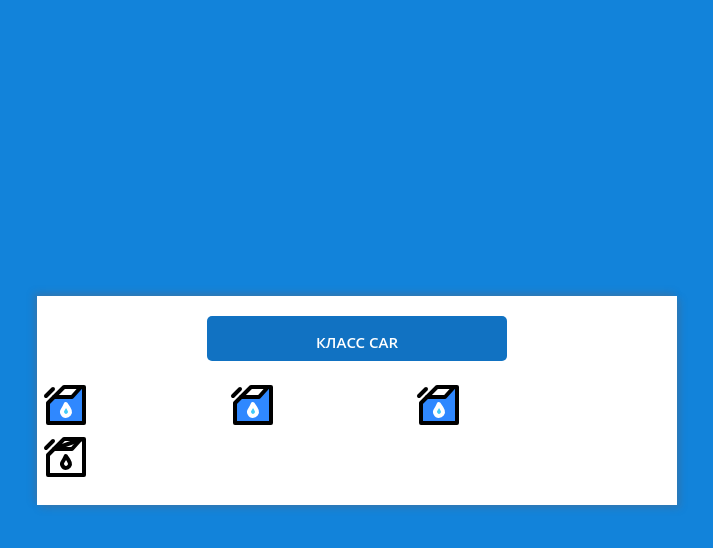
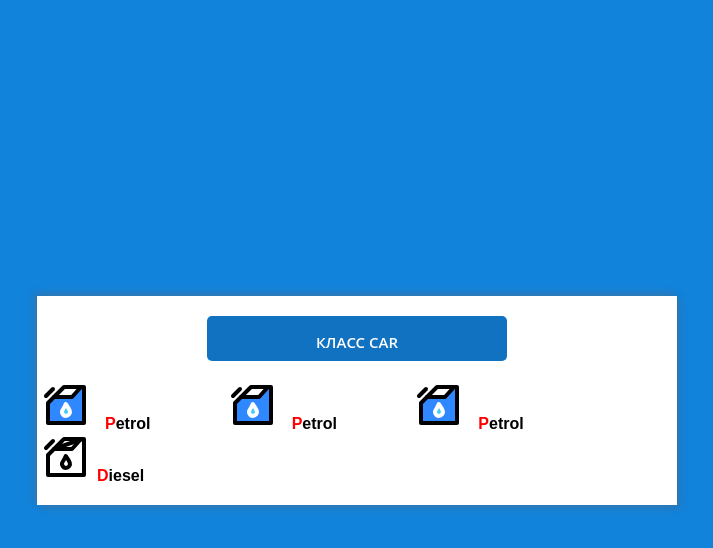
Before and after one commit to max-saraev-web/methed__gas-station, a website built with webpack: page src/index.html in a window 1280 px wide. Both pictures are taken after a click on the button "КЛАСС STATION". Shown: the whole page, without its empty margins (283-996 px from the left). Built offline with nearby package versions, Linux system fonts and the light colour scheme.

Commit message:
add: стили и названия станций

```diff
--- a/src/scripts/modules/renderStation.js
+++ b/src/scripts/modules/renderStation.js
@@ -33,6 +33,11 @@ export class RenderStation {
       const itemColumn = document.createElement('li');
       itemColumn.classList.add(column.type);
 
+      const columnName = document.createElement('p');
+      columnName.classList.add('column__title')
+      columnName.textContent = column.type;
+      itemColumn.append(columnName);
+
       if (column.car) {
         const itemCar = document.createElement('p');
         const car = column.car;
--- a/src/style.css
+++ b/src/style.css
@@ -132,3 +132,11 @@ h1 {
 .car {
   display: none;
 }
+.column__title{
+  font-weight: bold;
+  font-family: sans-serif;
+}
+.column__title::first-letter{
+  color: red;
+  text-transform: uppercase;
+}
```
